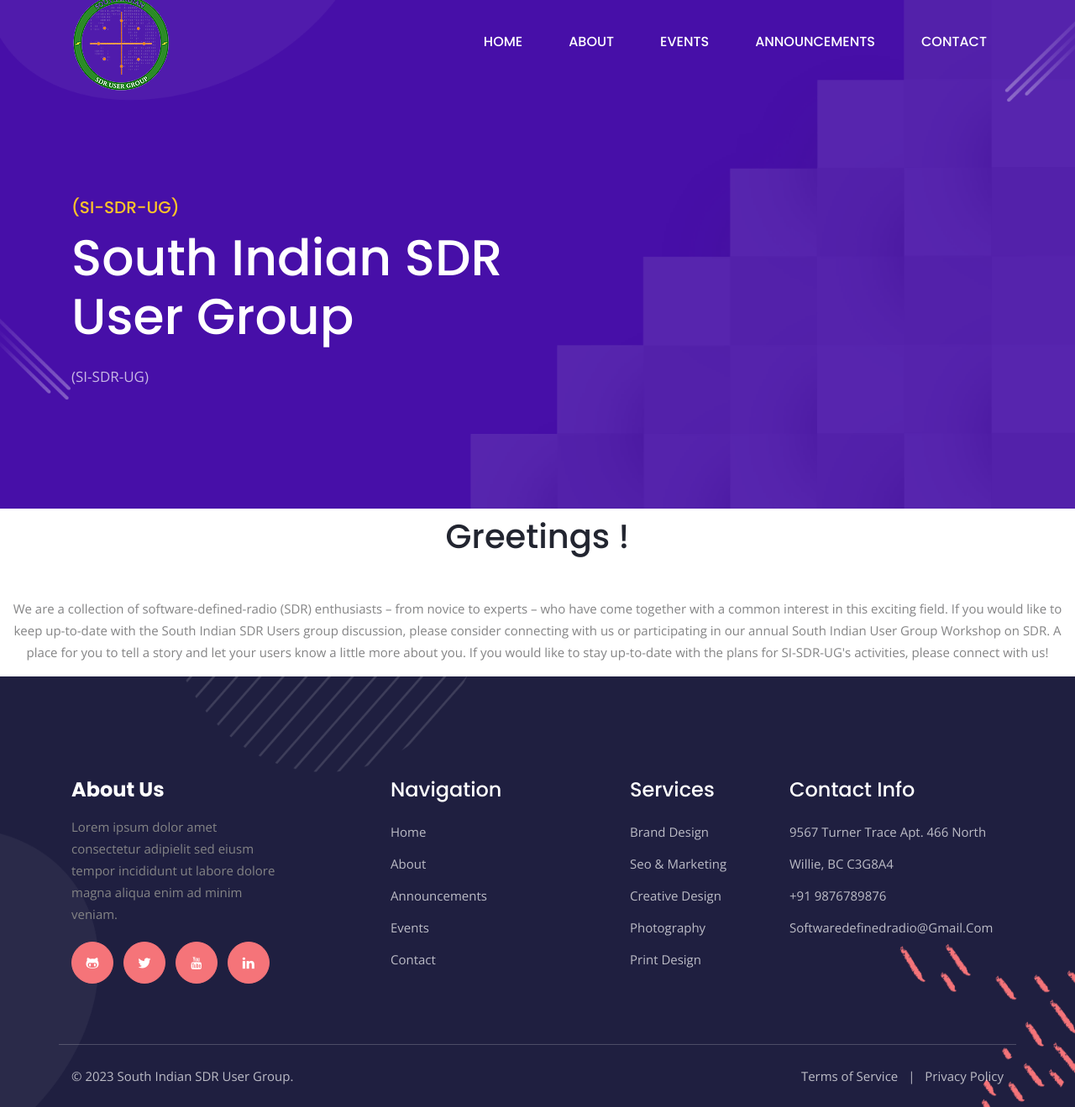
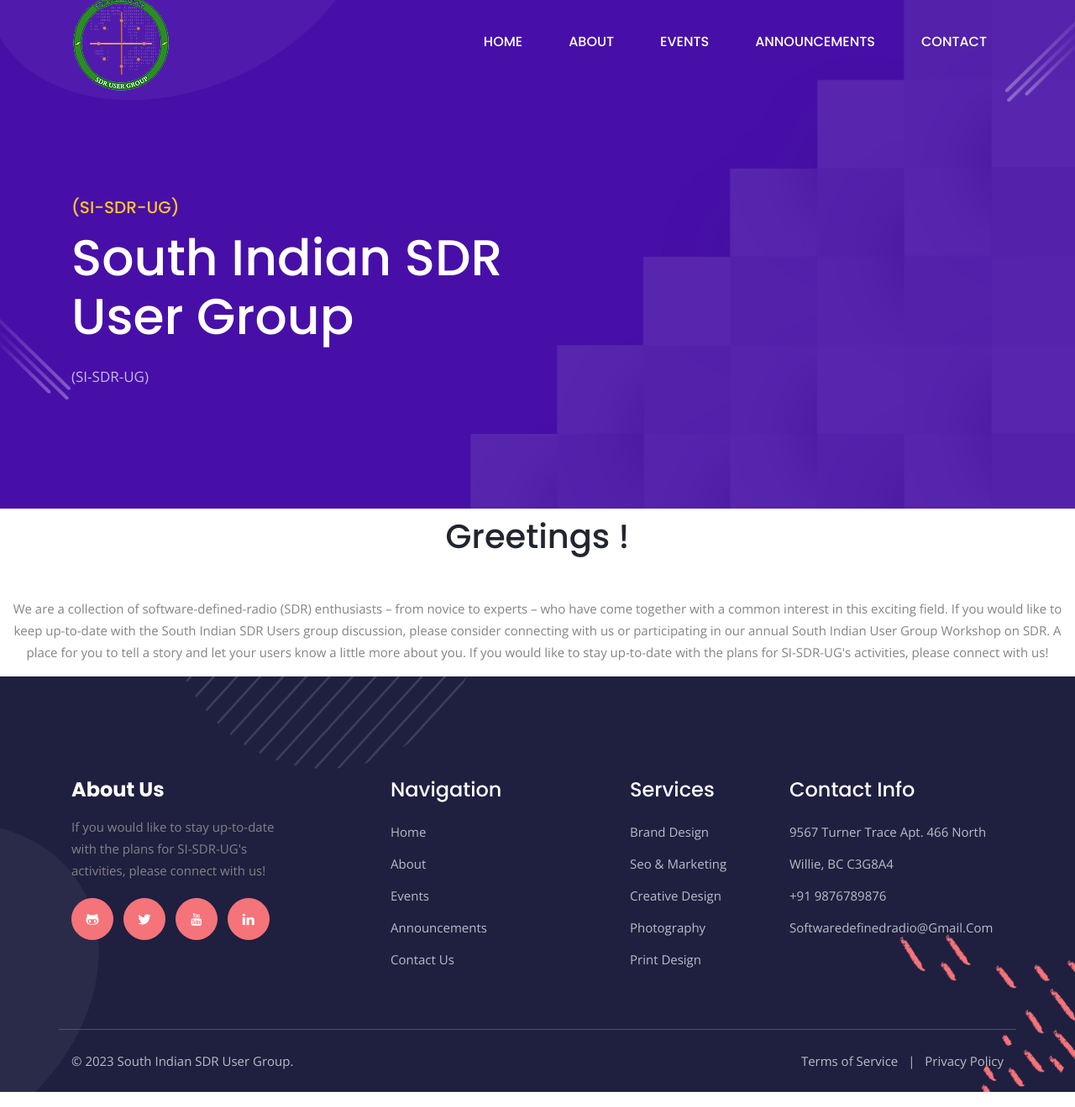
Before and after one commit to SabzSec/softwaredefinedradio, a Jekyll site: the page built from index.html, in a window 1280 px wide and 1319 px high. Shown: the whole window at 84% size. Built offline with Jekyll 4.4.1, drawn with Linux system fonts in a browser that asks for light colours.

Commit message:
content change

```diff
--- a/_includes/footer.html
+++ b/_includes/footer.html
@@ -6,7 +6,8 @@
 			<div class="col-lg-3 col-md-6">
 				<div class="footer-widget  mb-5 mb-lg-0">
 					<h4 class="font-weight-bold text-white mb-3">About Us</h4>
-					{{site.footer_content | markdownify}}
+					<!-- {{site.footer_content | markdownify}} -->
+					<p class="markdownify">If you would like to stay up-to-date with the plans for SI-SDR-UG's activities, please connect with us!</p>
 
 					<ul class="list-inline socials-links">
 						{% for social in site.social %}
@@ -23,9 +24,12 @@
 					<h4 class="text-white mb-3">Navigation</h4>
 
 					<ul class="list-unstyled lh-38">
-						{% for menu in site.data.navigation.footer %}
-						<li><a href="{{menu.link | relative_url }}">{{menu.name}}</a></li>
-						{% endfor %}
+						<li><a href="/softwaredefinedradio/home.html">Home</a></li>
+						<li><a href="/softwaredefinedradio/about.html">About</a></li>
+						<li><a href="/softwaredefinedradio/events.html">Events</a></li>
+						<li><a href="/softwaredefinedradio/announcements.html">Announcements</a></li>
+						<li><a href="/softwaredefinedradio/contact.html">Contact Us</a></li>
+
 					</ul>
 				</div>
 			</div>
```
